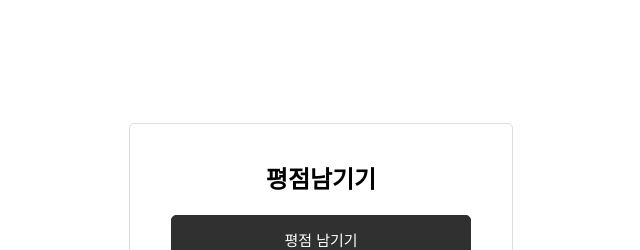
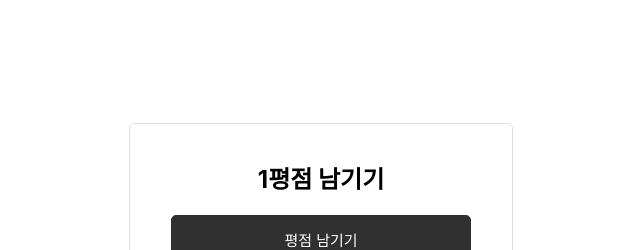
Before and after one commit to parkksss/week_rating_note, a React (Create React App) app: page /review/1 in a window 1280 px wide. Shown: the top 250 px of the page, without its empty margins (319-959 px from the left). Built offline with nearby package versions, Linux system fonts and the light colour scheme.

Commit message:
link to each detail page, give url

```diff
--- a/src/App.js
+++ b/src/App.js
@@ -1,14 +1,15 @@
 import React from "react";
 import logo from './logo.svg';
 import styled from "styled-components";
-import { Route } from 'react-router-dom';
+import { Route, useParams } from 'react-router-dom';
 
 import Week from "./Week"
 import Review from "./Review"
 
 function App() {
 
-  const list = ['월', '화', '수', '목', '금', '토', '일'];
+
+  const list = ['월요일', '화요일', '수요일', '목요일', '금요일', '토요일', '일요일'];
   // const [list, setList] = React.useState(['월', '화', '수', '목', '금', '토', '일']);
 
   // const addBucketList = () => {
@@ -21,8 +22,8 @@ function App() {
         <Route path="/" exact>
           <Week list={list}/>
         </Route>
-        <Route path="/review">
-          <Review/>
+        <Route path="/review/:day">
+          <Review list={list} />
         </Route>
       </Container>
     </AppWrap>
--- a/src/Review.js
+++ b/src/Review.js
@@ -1,14 +1,15 @@
 import React from 'react';
 import styled from  'styled-components';
 
-import { useHistory } from "react-router-dom";
+import { useHistory, useParams } from "react-router-dom";
 
 const Review = (props) => {
-
+  // const my_lists = props.list;
+  const day = useParams();
   let history = useHistory();
   return (
     <div>
-      <h2>평점남기기</h2>
+      <h2>{day.day}평점 남기기</h2>
       <Button onClick={() => {
         history.push("/");
       }}>평점 남기기</Button>
--- a/src/Week.js
+++ b/src/Week.js
@@ -17,7 +17,9 @@ const Week = (props) => {
             <ItemStyle key={index}>
               {list}
               <Button onClick={() => {
-              history.push("/Review");
+              const day = my_lists[index]
+              // console.log(day)
+              history.push("/Review/"+day);
             }}></Button>
             </ItemStyle>
           );
```
